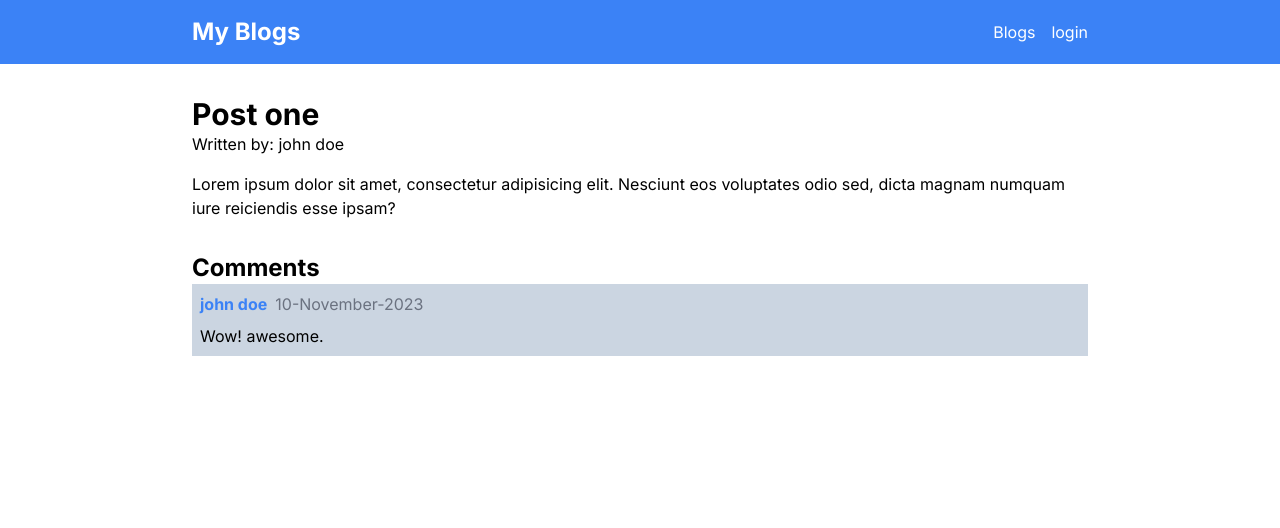
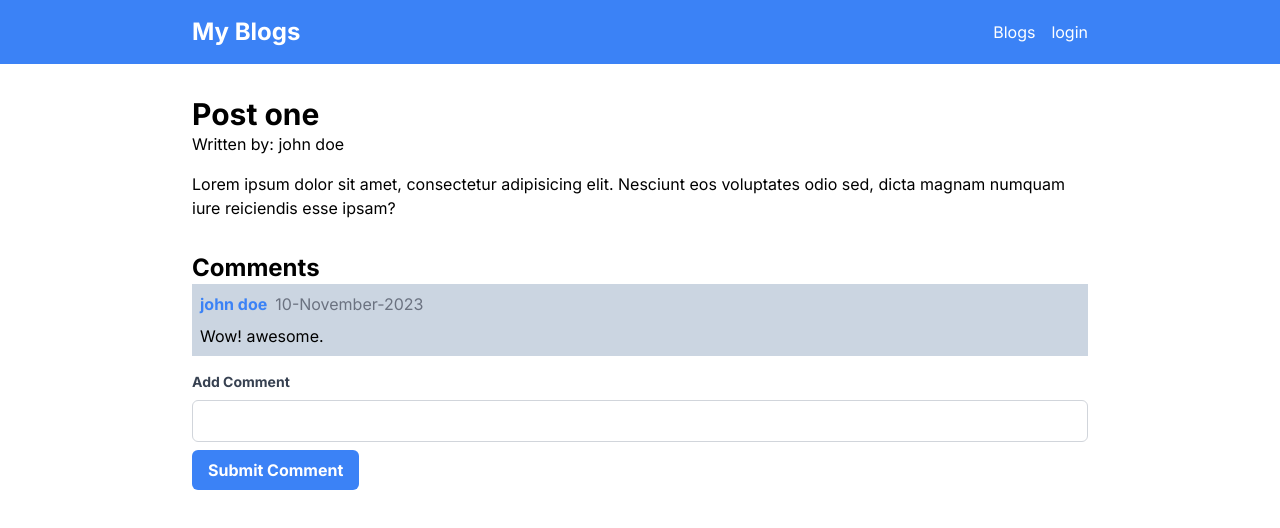
Before and after one commit to Raihanhn/Fullstack_Blog_App, a Next.js app: page /blogs/1 in a window 1280 px wide. Shown: the top 528 px of the page. Built offline with nearby package versions, Linux system fonts and the light colour scheme.

Commit message:
app ui added

```diff
--- a/src/app/blogs/[id]/page.tsx
+++ b/src/app/blogs/[id]/page.tsx
@@ -1,4 +1,5 @@
 import Comments from "@/components/Comments";
+import FormComment from "@/components/FormComment";
 import React from "react";
 
 const BlogDetailPage = () => {
@@ -11,6 +12,7 @@ const BlogDetailPage = () => {
         voluptates odio sed, dicta magnam numquam iure reiciendis esse ipsam?
       </div>
       <Comments />
+      <FormComment />
     </div>
   );
 };
--- /dev/null
+++ b/src/components/FormComment.tsx
@@ -0,0 +1,36 @@
+"use client";
+import React, { ChangeEvent, useState } from "react";
+
+const FormComment = () => {
+  const [comment, setComment] = useState<string>("");
+  const handleCommentChange = (e: ChangeEvent<HTMLInputElement>) => {
+    setComment(e.target.value);
+  };
+
+  const handleSubmitComment = () => {
+    console.log(comment);
+  };
+
+  return (
+    <div className="mt-4">
+      <label className="block text-gray-700 text-sm font-bold mb-2">
+        Add Comment
+      </label>
+      <input
+        value={comment}
+        onChange={handleCommentChange}
+        type="text"
+        className="w-full py-2 px-3 border border-gray-300 rounded-md focus:outline-none focus:ring focus:border-blue-300"
+        name="comment"
+      />
+      <button
+        onClick={handleSubmitComment}
+        className="bg-blue-500 hover:bg-blue-600 text-white font-bold py-2 px-4 rounded-md mt-2 disabled:bg-gray-400"
+      >
+        Submit Comment
+      </button>
+    </div>
+  );
+};
+
+export default FormComment;
```
